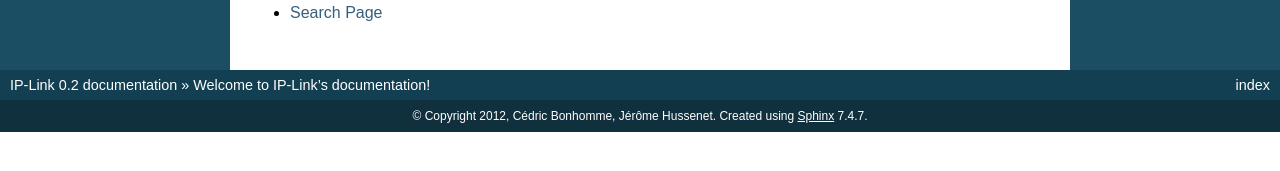
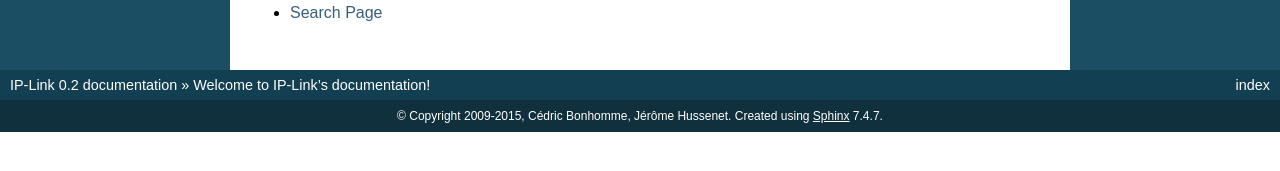
Before and after one commit to cedricbonhomme/IP-Link, a Sphinx documentation site: the page built from docs/index.rst, in a window 1280 px wide. Shown: the part 490-661 px from the top of the page. Built offline with Sphinx 7.4.7, drawn with Linux system fonts in a browser that asks for light colours.

Commit message:
Updated Sphinx documentation.

```diff
--- a/docs/conf.py
+++ b/docs/conf.py
@@ -41,7 +41,7 @@
 
 # General information about the project.
 project = u'IP-Link'
-copyright = u'2012, Cédric Bonhomme, Jérôme Hussenet'
+copyright = u'2009-2015, Cédric Bonhomme, Jérôme Hussenet'
 
 # The version info for the project you're documenting, acts as replacement for
 # |version| and |release|, also used in various other places throughout the
--- a/docs/tutorial.rst
+++ b/docs/tutorial.rst
@@ -11,7 +11,7 @@
 
     cpan -i module_name
 
-You can download `this example </static/exemple-configuration-circos.tar.gz>`_ of Circos configuration.
+You can download `this example <static/exemple-configuration-circos.tar.gz>`_ of Circos configuration.
 
 Get a pcap file
 ---------------
@@ -59,7 +59,7 @@
 
 The first command generated a graph from the network capture.
 The second one create the matrix *tbot.circos* of relation betwenn IPs, from serialized object *tbot.pyObj*.
-Here is the `generated matrix </static/tbot.circos>`_. The matrix *tbot.circos* will be the input for the Circos table viewer.
+Here is the `generated matrix <static/tbot.circos>`_. The matrix *tbot.circos* will be the input for the Circos table viewer.
 
 Generation of the Circos circle
 -------------------------------
```
